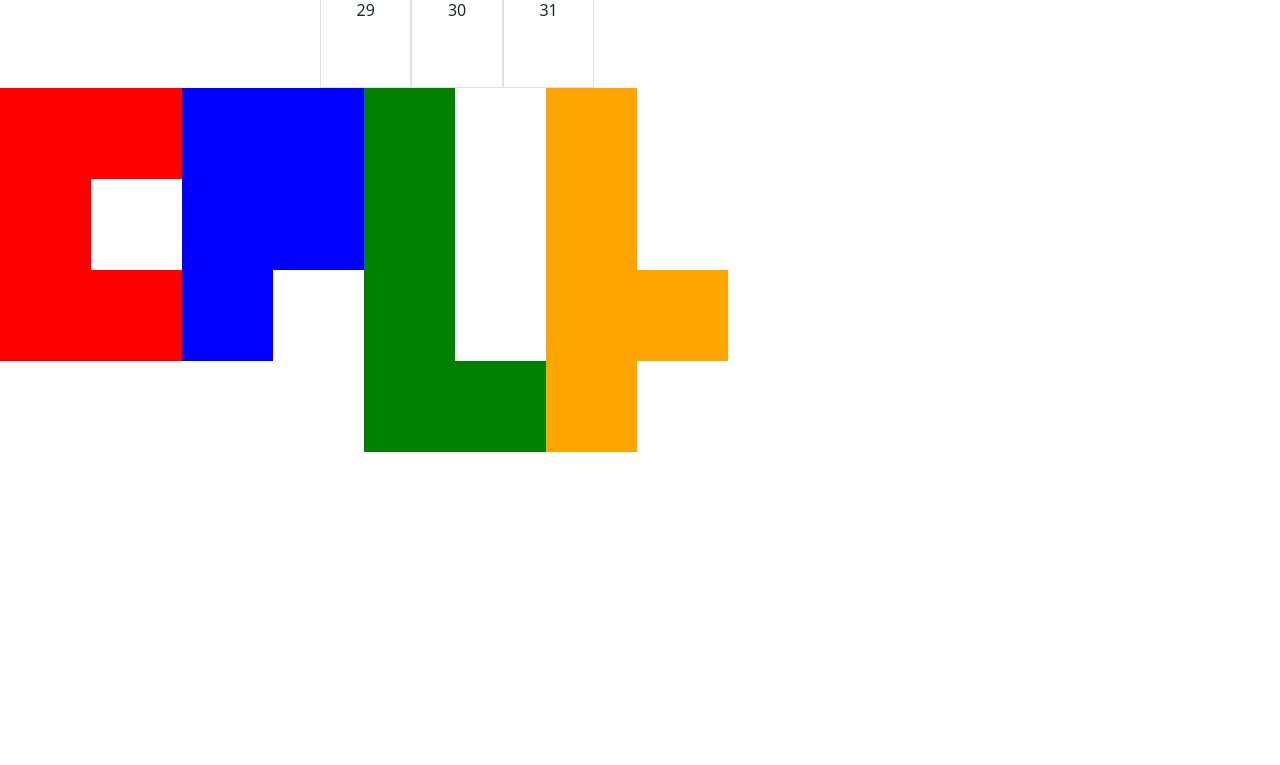
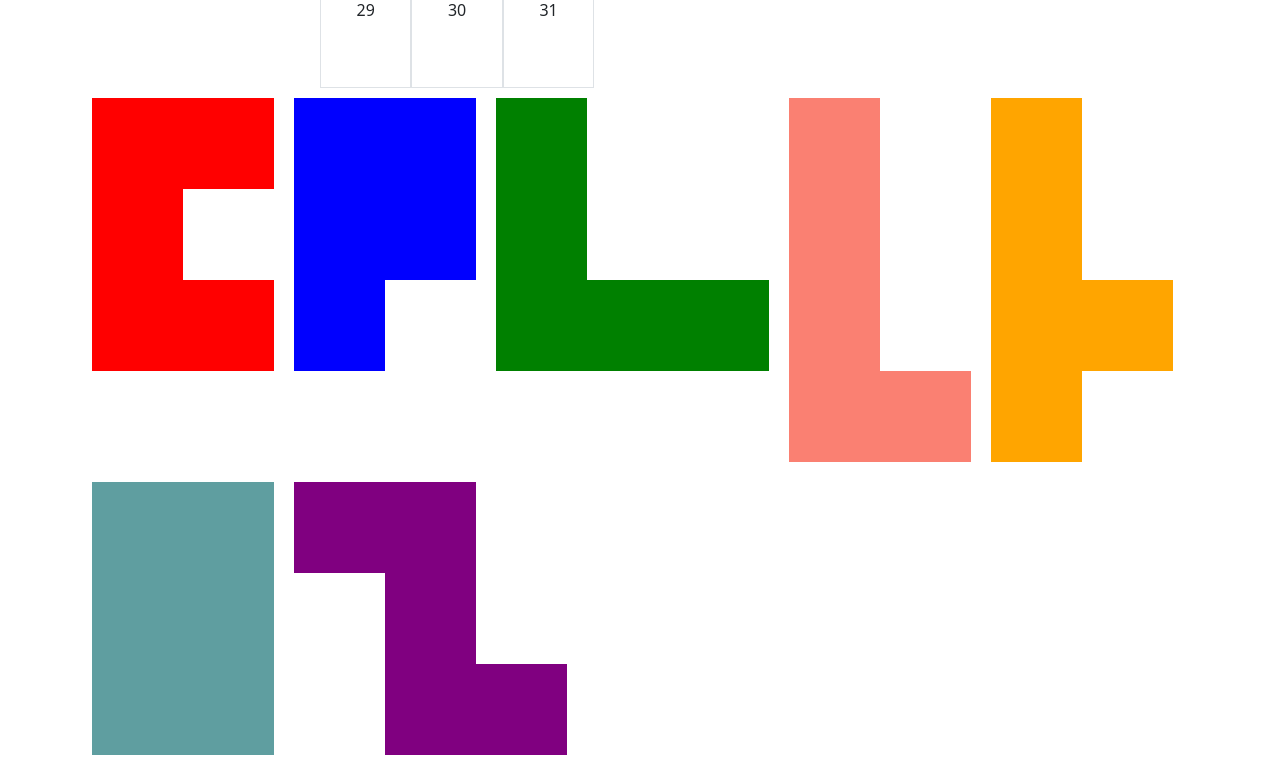
Before and after one commit to hdkahl/daily_calendar_webpage, a plain HTML site: page index.html in a window 1280 px wide. Shown: the part 552-1317 px from the top of the page. Before the commit the page ends 1004 px from the top, so only its background shows below. Drawn offline with nearby package versions, Linux system fonts and the light colour scheme.

Commit message:
adding shapes

```diff
--- a/index.html
+++ b/index.html
@@ -23,6 +23,7 @@
 <body onload=startup()>
 
 <!-- Example Code -->
+
 
 <div class="container" id="calendar">
     <div class="row row-cols-7">
@@ -74,7 +75,7 @@
         <div class="col text-center calSquare border" onclick="myFunction_get()"id="31">31</div>
     </div>
 </div>
-<div class="flex-container">
+<div class="flex-container container">
 <div class="shapeContainer" id="u-shape-header">
     <table class="shape u-shape" id="u-shape">
         <tr>
@@ -91,7 +92,7 @@
     </table>
 </div>
 
-<div class="shapeContainer" id="a-shape-header">
+<div class="shapeContainer " id="a-shape-header">
     <table class="shape a-shape" id="a-shape">
         <tr>
             <td class="aCell cell square " id="a1"></td>
@@ -108,6 +109,8 @@
 </div>
 
 
+
+
 <div class="shapeContainer clearfix" id="l-shape-header">
     <table class="shape l-shape" id="l-shape">
         <tr>
@@ -118,13 +121,30 @@
         </tr>
         <tr>
             <td class="lCell cell square " id="l3"></td>
-        </tr>
-        <tr>
             <td class="lCell cell square " id="l4"></td>
             <td class="lCell cell" id="l5"></td>
         </tr>
     </table>
 </div>
+
+<div class="shapeContainer clearfix" id="j-shape-header">
+    <table class="shape j-shape" id="j-shape">
+        <tr>
+            <td class="jCell cell square " id="j1"></td>
+        </tr>
+        <tr>
+            <td class="jCell cell square " id="j2"></td>
+        </tr>
+        <tr>
+            <td class="jCell cell square " id="j3"></td>
+        </tr>
+        <tr>
+            <td class="jCell cell square " id="j4"></td>
+            <td class="jCell cell" id="j5"></td>
+        </tr>
+    </table>
+</div>
+
 <div class="shapeContainer clearfix " id="r-shape-header">
     <table class="shape r-shape" id="r-shape">
         <tr>
@@ -144,7 +164,40 @@
     </table>
 </div>
 
+<div class="shapeContainer" id="o-shape-header">
+    <table class="shape o-shape" id="o-shape">
+        <tr>
+            <td class="oCell cell square " id="o1"></td>
+            <td class="oCell cell" id="o2"></td>
+        </tr>
+        <tr>
+            <td class="oCell cell square" id="o3"></td>
+            <td class="oCell cell" id="o4"></td>
+        </tr>
+        <tr>
+            <td class="oCell cell square" id="o5"></td>
+            <td class="oCell cell square" id="o6"></td>
+        </tr>
+    </table>
 </div>
+<div class="shapeContainer" id="z-shape-header">
+    <table class="shape z-shape" id="z-shape">
+        <tr>
+            <td class="zCell cell square " id="z1"></td>
+            <td class="zCell cell" id="z2"></td>
+        </tr>
+        <tr>
+            <td class="empty_cell square" id="zS0"></td>
+            <td class="zCell cell" id="z3"></td>
+        </tr>
+        <tr>
+            <td class="empty_cell square" id="zS1"></td>
+            <td class="zCell cell square" id="z5"></td>
+            <td class="zCell cell square" id="z6"></td>
+        </tr>
+    </table>
+</div>
+<!-- </div> -->
 
 <!-- End Example Code -->
 
--- a/scripts/myJQueryScript.js
+++ b/scripts/myJQueryScript.js
@@ -47,7 +47,7 @@ $(".shape").each(function () {
 box = document.querySelector('.square');
 width1 = box.offsetWidth;
 let height = box.clientHeight;
-console.log({width1});
+console.log("WIDTH",{width1});
 let r = document.querySelector(':root');
 r.style.setProperty('--cell-width', width1 + "px");
 }
@@ -126,7 +126,7 @@ function isCellOverCalendar(cell, left_initial, top_initial){
     let left_position = cell.offset().left;
     let top_position = cell.offset().top;
     console.log(cell.attr("id") + " is at " + left_position + " " + top_position);
-    return (is_corner_over_calendar(left_position, top_position) && is_corner_over_calendar(left_position + width1, top_position + width1));
+    return (is_corner_over_calendar(left_position, top_position, cell) && is_corner_over_calendar(left_position + width1, top_position + width1, cell));
 
 }
 
@@ -135,11 +135,12 @@ function isCellOverCalendar(cell, left_initial, top_initial){
 //     cursor.style.top = y + "px"
 // }
 
-function is_corner_over_calendar(left, top){
+function is_corner_over_calendar(left, top, cell){
     // setTimeout(mm(top,left),500);
     let elements = document.elementsFromPoint(left, top);
     let overCalendar = false;
     // console.log("starting loop");
+    overlap = 0;
     elements.forEach((elt, i) => {
         // console.log(elt);
         if (elt.className.includes("calSquare") && !elt.className.includes("today")){
@@ -147,10 +148,14 @@ function is_corner_over_calendar(left, top){
             // log_element_position("CAl_SQUARE",elt);
             return overCalendar;
         }
+        if (elt.className.includes(" cell") && elt.id[0] != cell.attr("id")[0]){
+            console.log(elt.id);
+            overlap+=1;
+        }
         // console.log(overCalendar);
     });
     // console.log(left + " " + top + " " + overCalendar);
-    return overCalendar;
+    return overCalendar && overlap<=0;
 }
 
 function isOverCalendar(ui){
@@ -222,15 +227,15 @@ $( function() {
                                         console.log("drag stopped");
                                         validate_shape_position(ui);
                                         dragged=false;
-                                        check_if_solved_by_shape_cells();
+                                        // check_if_solved_by_shape_cells();
                                     }
                             });
-    $(".cell").droppable({
+    $(".cell").droppable(/*{
         classes: {
             "ui-droppable-active": "ui-state-active",
             "ui-droppable-hover": "ui-state-hover"
           }
-        });
+        }*/);
     $( ".shape" ).mouseup(function() {
         // console.log($(this).prop("rotation"));
         // console.log($(this).attr("class"));
--- a/styles/mystyles.css
+++ b/styles/mystyles.css
@@ -30,8 +30,28 @@
     background: orange;
     /* opacity: 50%; */
 }
+.oCell {
+    background: cadetblue;
+    /* opacity: 50%; */
+}
+.jCell {
+    background: salmon;
+    /* opacity: 50%; */
+}
+.zCell {
+    background: purple;
+    /* opacity: 50%; */
+}
+/* div {
+    border: solid;
+} */
 .empty_cell{
 
+    flex: 0 0 auto;
+    width: var(--cell-width, 70px);
+    height: var(--cell-width, 70px);
+    aspect-ratio:1/1;
+    text-align: center;
 }
 .shape:active{
     opacity: 25%;
@@ -43,20 +63,26 @@
 	/* width: var(--cell-width, 77px) * 4; */
     /* flex: 0 0 auto; */
     /*width:100%;*/
+    width: auto;
+    display: inherit;
+    padding: 10px;
+    float: left;
 }
 .flex-container {
-  display: flex;
+  /* display: block;
+  width: auto; */
+  /* height: auto; */
 }
 .shape{
-  /*width: auto;*/
-  flex: 0 0 auto;
+  width: auto;
+  /* flex: 0 0 auto; */
   /*  display: flex;*/
   aspect-ratio:1/1;
     /* cursor: move; */
     position: relative;
 }
 .cell {
-  flex: 0 0 auto;
+  /* flex: 0 0 auto; */
   width: var(--cell-width, 70px);
     height: var(--cell-width, 70px);
 	cursor: move;
@@ -88,3 +114,15 @@
     --rotation: 0deg;
     transform: rotate(var(--rotation));
 }
+#z-shape {
+    --rotation: 0deg;
+    transform: rotate(var(--rotation));
+}
+#j-shape {
+    --rotation: 0deg;
+    transform: rotate(var(--rotation));
+}
+#o-shape {
+    --rotation: 0deg;
+    transform: rotate(var(--rotation));
+}
```
